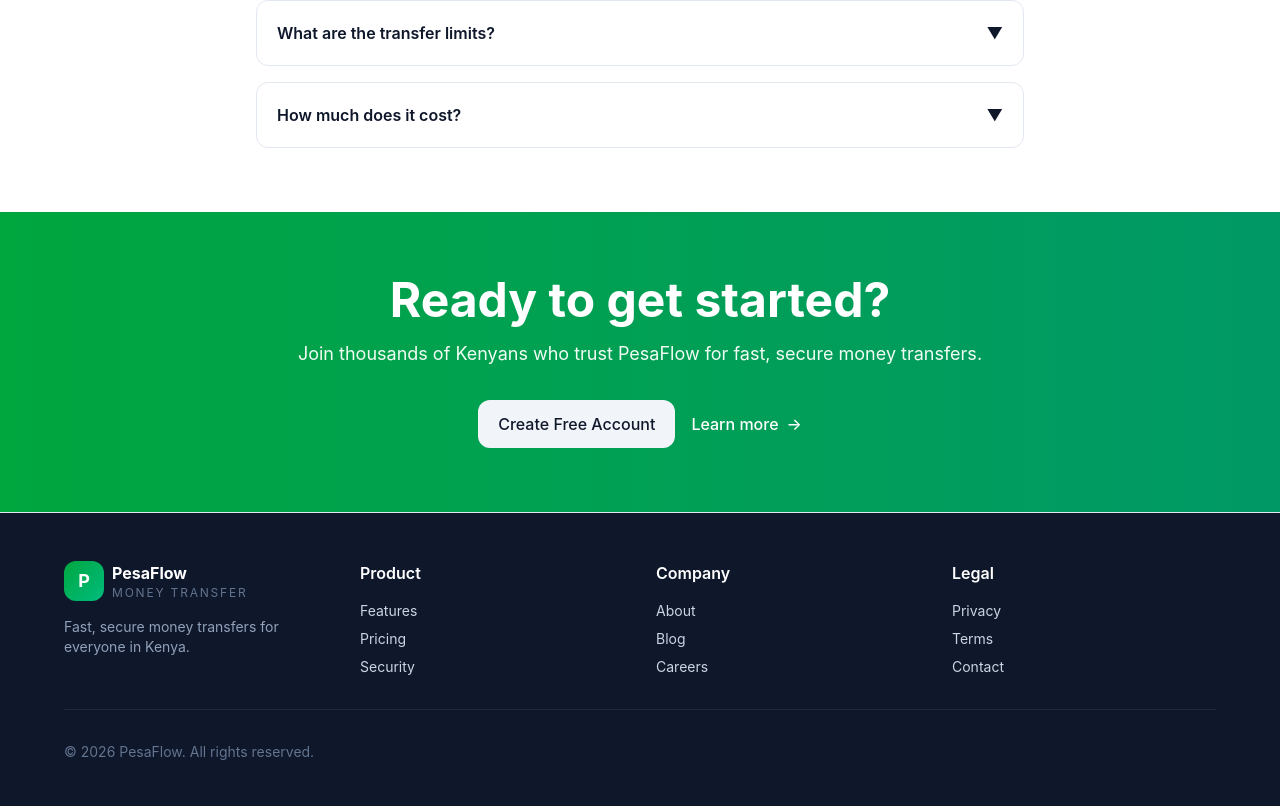
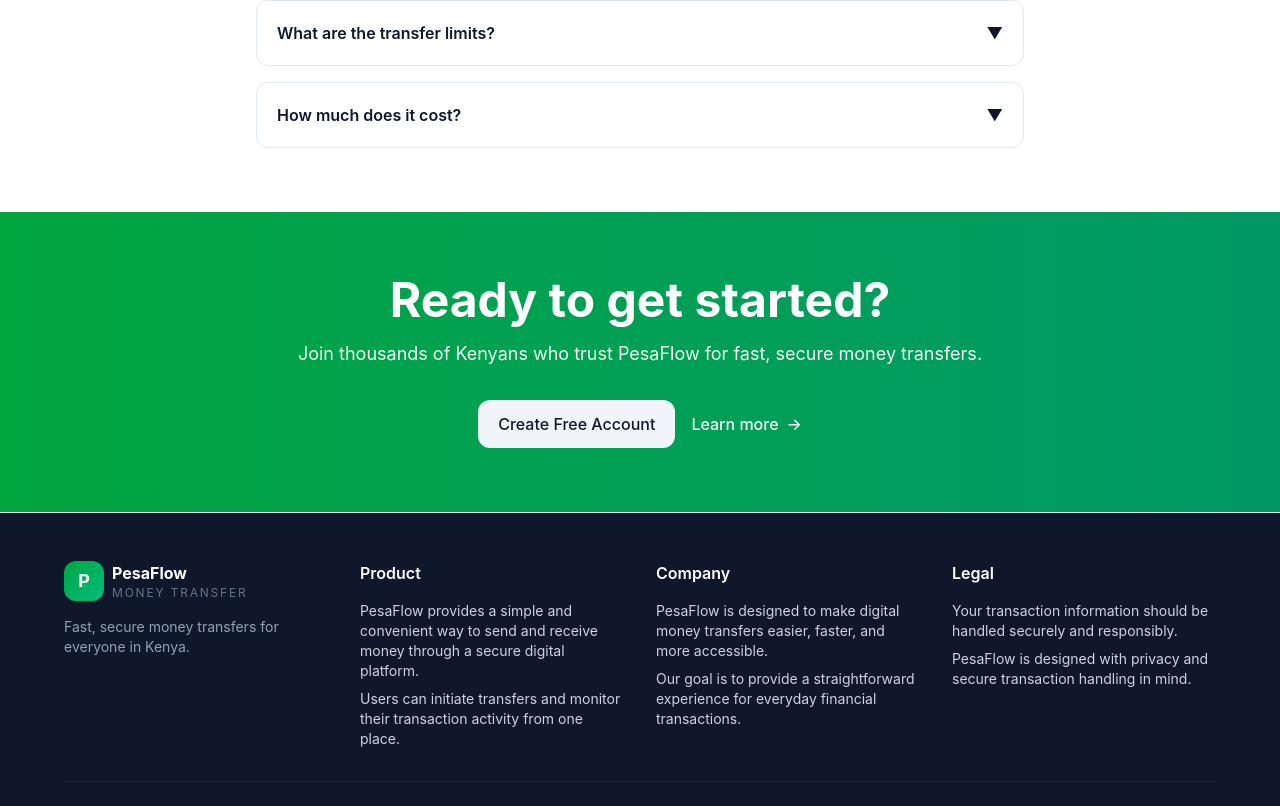
Before and after one commit to munroemil6-bot/pesaflow-frontend, a React (Vite) app: page / in a window 1280 px wide. Shown: the part 1991-2797 px from the top of the page. Built offline with nearby package versions, Linux system fonts and the light colour scheme.

Commit message:
creation of app routes to maiantain a clean routing system of web pages

```diff
--- a/src/App.jsx
+++ b/src/App.jsx
@@ -4,41 +4,12 @@
 import Navbar from './Components/Navbar'
 import Sidebar from './Components/Sidebar'
 import Loader from './Components/Loader'
-import { BrowserRouter as Router, Routes, Route, Navigate, useLocation } from 'react-router-dom'
-
-const Landing = React.lazy(() => import('./pages/Landing/Landing'))
-const Login = React.lazy(() => import('./pages/Auth/Login'))
-const Register = React.lazy(() => import('./pages/Auth/Register'))
-const ForgotPassword = React.lazy(() => import('./pages/Auth/ForgotPassword'))
-const UserDashboard = React.lazy(() => import('./pages/Dashboards/UserDashboard'))
-const AdminDashboard = React.lazy(() => import('./pages/Dashboards/AdminDashboard'))
-const Analytics = React.lazy(() => import('./pages/Dashboards/Analytics'))
-const Users = React.lazy(() => import('./pages/Dashboards/users'))
-const Wallet = React.lazy(() => import('./pages/Wallet/Wallet'))
-const AddFunds = React.lazy(() => import('./pages/Wallet/AddFunds'))
-const Beneficiaries = React.lazy(() => import('./pages/Benefeciaries/Beneficiaries'))
-const AddBeneficiary = React.lazy(() => import('./pages/Benefeciaries/AddBeneficiary'))
-const Transactions = React.lazy(() => import('./pages/Transactions/Transactions'))
-const TransactionDetails = React.lazy(() => import('./pages/Transactions/TransactionDetails'))
-const SendMoney = React.lazy(() => import('./pages/Transfer/SendMoney'))
-const ConfirmTransfer = React.lazy(() => import('./pages/Transfer/ConfirmTransfer'))
-const TrasferStatus = React.lazy(() => import('./pages/Transfer/TrasferStatus'))
-const Profile = React.lazy(() => import('./pages/Landing/Profile'))
-
-// TODO: Import layout components when created
-
-
-
-// Protected Route Component (TODO: implement after Redux is set up)
-function ProtectedRoute({ children }) {
-  // TODO: Check if user is authenticated from Redux
-  // For now, allow all routes
-  return children
-}
+import AppRoutes from './routes/AppRoutes'
+import { BrowserRouter as Router, useLocation } from 'react-router-dom'
 
 function AppContent() {
   const location = useLocation()
-  const isPublicPage = location.pathname === '/' || location.pathname.startsWith('/auth/')
+  const isPublicPage = location.pathname === '/' || location.pathname.startsWith('/auth/') || location.pathname.startsWith('/login') || location.pathname.startsWith('/register')
 
   return (
     <div className="min-h-screen bg-gray-50">
@@ -47,78 +18,7 @@
         {!isPublicPage && <Sidebar />}
         <main className={isPublicPage ? 'w-full' : 'flex-1'}>
           <Suspense fallback={<Loader />}>
-            <Routes>
-              {/* Public Routes */}
-              <Route path="/" element={<Landing />} />
-
-              {/* Auth Routes */}
-              <Route path="/auth/login" element={<Login />} />
-              <Route path="/auth/register" element={<Register />} />
-              <Route path="/auth/forgot-password" element={<ForgotPassword />} />
-
-              {/* User Routes (Protected) */}
-              <Route
-                path="/dashboard"
-                element={<ProtectedRoute><UserDashboard /></ProtectedRoute>}
-              />
-              <Route
-                path="/wallet"
-                element={<ProtectedRoute><Wallet /></ProtectedRoute>}
-              />
-              <Route
-                path="/wallet/add-funds"
-                element={<ProtectedRoute><AddFunds /></ProtectedRoute>}
-              />
-              <Route
-                path="/beneficiaries"
-                element={<ProtectedRoute><Beneficiaries /></ProtectedRoute>}
-              />
-              <Route
-                path="/beneficiaries/add"
-                element={<ProtectedRoute><AddBeneficiary /></ProtectedRoute>}
-              />
-              <Route
-                path="/transactions"
-                element={<ProtectedRoute><Transactions /></ProtectedRoute>}
-              />
-              <Route
-                path="/transactions/:id"
-                element={<ProtectedRoute><TransactionDetails /></ProtectedRoute>}
-              />
-              <Route
-                path="/transfer/send"
-                element={<ProtectedRoute><SendMoney /></ProtectedRoute>}
-              />
-              <Route
-                path="/transfer/confirm"
-                element={<ProtectedRoute><ConfirmTransfer /></ProtectedRoute>}
-              />
-              <Route
-                path="/transfer/status"
-                element={<ProtectedRoute><TrasferStatus /></ProtectedRoute>}
-              />
-              <Route
-                path="/profile"
-                element={<ProtectedRoute><Profile /></ProtectedRoute>}
-              />
-
-              {/* Admin Routes (Protected - Admin Only) */}
-              <Route
-                path="/admin/dashboard"
-                element={<ProtectedRoute><AdminDashboard /></ProtectedRoute>}
-              />
-              <Route
-                path="/admin/analytics"
-                element={<ProtectedRoute><Analytics /></ProtectedRoute>}
-              />
-              <Route
-                path="/admin/users"
-                element={<ProtectedRoute><Users /></ProtectedRoute>}
-              />
-
-              {/* Redirect unknown routes to home */}
-              <Route path="*" element={<Navigate to="/" replace />} />
-            </Routes>
+            <AppRoutes />
           </Suspense>
         </main>
       </div>
--- a/src/Components/Sidebar.jsx
+++ b/src/Components/Sidebar.jsx
@@ -37,7 +37,7 @@
             className={({ isActive }) =>
               `flex items-center gap-3 rounded-xl px-3 py-2.5 text-sm font-medium transition ${
                 isActive
-                  ? 'bg-blue-600 text-white shadow-sm shadow-blue-600/30'
+                  ? 'bg-green-600 text-white shadow-sm shadow-green-600/30'
                   : 'text-slate-600 hover:bg-slate-200 hover:text-slate-900'
               }`
             }
--- a/src/pages/Dashboards/AdminDashboard.jsx
+++ b/src/pages/Dashboards/AdminDashboard.jsx
@@ -3,7 +3,7 @@
  * ADMIN DASHBOARD
  * ========================================================
  *
- * Owner: NAOMI (Admin Frontend)
+ * Owner: Mason (Admin Frontend)
  * Week 1: Day 4 (Money Transfer)
  * Status: COMMENTS ONLY - CODE PENDING
  *
--- a/src/pages/Dashboards/Analytics.jsx
+++ b/src/pages/Dashboards/Analytics.jsx
@@ -3,7 +3,7 @@
  * ANALYTICS PAGE
  * ========================================================
  *
- * Owner: NAOMI (Admin Frontend)
+ * Owner: NASSRA (Admin Frontend)
  * Week 1: Day 4 (Money Transfer)
  * Status: COMMENTS ONLY - CODE PENDING
  *
--- a/src/pages/Landing/Landing.jsx
+++ b/src/pages/Landing/Landing.jsx
@@ -88,7 +88,7 @@
                   </Button>
                 </Link>
                 <Link to="/auth/login">
-                  <Button size="lg" variant="outline" className="border-white text-white hover:bg-white/10">
+                  <Button size="lg" variant="outline" className="border-white text-black hover:bg-white/10">
                     Sign In
                   </Button>
                 </Link>
@@ -273,6 +273,7 @@
       <footer className="border-t border-slate-200 bg-slate-900 text-slate-300 px-4 py-12 sm:px-6 lg:px-8">
         <div className="mx-auto max-w-6xl">
           <div className="grid gap-8 md:grid-cols-4 mb-8">
+
             {/* Brand */}
             <div>
               <div className="flex items-center gap-2 mb-4">
@@ -281,9 +282,12 @@
                 </div>
                 <div>
                   <p className="font-bold text-white">PesaFlow</p>
-                  <p className="text-xs uppercase tracking-[0.15em] text-slate-500">Money Transfer</p>
+                  <p className="text-xs uppercase tracking-[0.15em] text-slate-500">
+                    Money Transfer
+                  </p>
                 </div>
               </div>
+
               <p className="text-sm text-slate-400">
                 Fast, secure money transfers for everyone in Kenya.
               </p>
@@ -293,9 +297,14 @@
             <div>
               <h4 className="font-semibold text-white mb-4">Product</h4>
               <ul className="space-y-2 text-sm">
-                <li><a href="#" className="hover:text-white transition">Features</a></li>
-                <li><a href="#" className="hover:text-white transition">Pricing</a></li>
-                <li><a href="#" className="hover:text-white transition">Security</a></li>
+                <li>
+                  PesaFlow provides a simple and convenient way to send and receive
+                  money through a secure digital platform.
+                </li>
+                <li>
+                  Users can initiate transfers and monitor their transaction activity
+                  from one place.
+                </li>
               </ul>
             </div>
 
@@ -303,9 +312,14 @@
             <div>
               <h4 className="font-semibold text-white mb-4">Company</h4>
               <ul className="space-y-2 text-sm">
-                <li><a href="#" className="hover:text-white transition">About</a></li>
-                <li><a href="#" className="hover:text-white transition">Blog</a></li>
-                <li><a href="#" className="hover:text-white transition">Careers</a></li>
+                <li>
+                  PesaFlow is designed to make digital money transfers easier,
+                  faster, and more accessible.
+                </li>
+                <li>
+                  Our goal is to provide a straightforward experience for everyday
+                  financial transactions.
+                </li>
               </ul>
             </div>
 
@@ -313,11 +327,17 @@
             <div>
               <h4 className="font-semibold text-white mb-4">Legal</h4>
               <ul className="space-y-2 text-sm">
-                <li><a href="#" className="hover:text-white transition">Privacy</a></li>
-                <li><a href="#" className="hover:text-white transition">Terms</a></li>
-                <li><a href="#" className="hover:text-white transition">Contact</a></li>
+                <li>
+                  Your transaction information should be handled securely and
+                  responsibly.
+                </li>
+                <li>
+                  PesaFlow is designed with privacy and secure transaction handling
+                  in mind.
+                </li>
               </ul>
             </div>
+
           </div>
 
           {/* Bottom bar */}
--- /dev/null
+++ b/src/routes/AppRoutes.jsx
@@ -0,0 +1,130 @@
+import React from 'react'
+import { Routes, Route, Navigate } from 'react-router-dom'
+
+const Landing = React.lazy(() => import('../pages/Landing/Landing'))
+const Login = React.lazy(() => import('../pages/Auth/Login'))
+const Register = React.lazy(() => import('../pages/Auth/Register'))
+const ForgotPassword = React.lazy(() => import('../pages/Auth/ForgotPassword'))
+const UserDashboard = React.lazy(() => import('../pages/Dashboards/UserDashboard'))
+const AdminDashboard = React.lazy(() => import('../pages/Dashboards/AdminDashboard'))
+const Analytics = React.lazy(() => import('../pages/Dashboards/Analytics'))
+const Users = React.lazy(() => import('../pages/Dashboards/users'))
+const Wallet = React.lazy(() => import('../pages/Wallet/Wallet'))
+const AddFunds = React.lazy(() => import('../pages/Wallet/AddFunds'))
+const Beneficiaries = React.lazy(() => import('../pages/Benefeciaries/Beneficiaries'))
+const AddBeneficiary = React.lazy(() => import('../pages/Benefeciaries/AddBeneficiary'))
+const Transactions = React.lazy(() => import('../pages/Transactions/Transactions'))
+const TransactionDetails = React.lazy(() => import('../pages/Transactions/TransactionDetails'))
+const SendMoney = React.lazy(() => import('../pages/Transfer/SendMoney'))
+const ConfirmTransfer = React.lazy(() => import('../pages/Transfer/ConfirmTransfer'))
+const TransferStatus = React.lazy(() => import('../pages/Transfer/TrasferStatus'))
+const Profile = React.lazy(() => import('../pages/Landing/Profile'))
+
+// Protected Route Component (TODO: implement after Redux is set up)
+function ProtectedRoute({ children }) {
+  // TODO: Check if user is authenticated from Redux
+  // For now, allow all routes
+  return children
+}
+
+export default function AppRoutes() {
+  return (
+    <Routes>
+      {/* ==================== PUBLIC ROUTES ==================== */}
+
+      {/* Landing Page */}
+      <Route path="/" element={<Landing />} />
+
+      {/* Auth Routes */}
+      <Route path="/login" element={<Login />} />
+      <Route path="/register" element={<Register />} />
+      <Route path="/auth/login" element={<Login />} />
+      <Route path="/auth/register" element={<Register />} />
+      <Route path="/auth/forgot-password" element={<ForgotPassword />} />
+
+      {/* ==================== PROTECTED ROUTES ==================== */}
+
+      {/* Dashboard Routes */}
+      <Route
+        path="/dashboard"
+        element={<ProtectedRoute><UserDashboard /></ProtectedRoute>}
+      />
+      <Route
+        path="/wallet"
+        element={<ProtectedRoute><Wallet /></ProtectedRoute>}
+      />
+      <Route
+        path="/wallet/add-funds"
+        element={<ProtectedRoute><AddFunds /></ProtectedRoute>}
+      />
+
+      {/* Beneficiaries Routes */}
+      <Route
+        path="/beneficiaries"
+        element={<ProtectedRoute><Beneficiaries /></ProtectedRoute>}
+      />
+      <Route
+        path="/beneficiaries/add"
+        element={<ProtectedRoute><AddBeneficiary /></ProtectedRoute>}
+      />
+
+      {/* Send Money / Transfer Routes */}
+      <Route
+        path="/send-money"
+        element={<ProtectedRoute><SendMoney /></ProtectedRoute>}
+      />
+      <Route
+        path="/transfer/send"
+        element={<ProtectedRoute><SendMoney /></ProtectedRoute>}
+      />
+      <Route
+        path="/transfer/confirm"
+        element={<ProtectedRoute><ConfirmTransfer /></ProtectedRoute>}
+      />
+      <Route
+        path="/transfer/status"
+        element={<ProtectedRoute><TransferStatus /></ProtectedRoute>}
+      />
+
+      {/* Transactions Routes */}
+      <Route
+        path="/transactions"
+        element={<ProtectedRoute><Transactions /></ProtectedRoute>}
+      />
+      <Route
+        path="/transactions/:id"
+        element={<ProtectedRoute><TransactionDetails /></ProtectedRoute>}
+      />
+
+      {/* User Profile */}
+      <Route
+        path="/profile"
+        element={<ProtectedRoute><Profile /></ProtectedRoute>}
+      />
+
+      {/* ==================== ADMIN ROUTES ==================== */}
+
+      <Route
+        path="/admin"
+        element={<ProtectedRoute><AdminDashboard /></ProtectedRoute>}
+      />
+      <Route
+        path="/admin/dashboard"
+        element={<ProtectedRoute><AdminDashboard /></ProtectedRoute>}
+      />
+      <Route
+        path="/admin/analytics"
+        element={<ProtectedRoute><Analytics /></ProtectedRoute>}
+      />
+      <Route
+        path="/admin/users"
+        element={<ProtectedRoute><Users /></ProtectedRoute>}
+      />
+
+      {/* ==================== CATCH ALL ==================== */}
+
+      {/* Redirect unknown routes to home */}
+      <Route path="*" element={<Navigate to="/" replace />} />
+    </Routes>
+  )
+}
```
Also changed, not shown: src/layouts/Authlayout.jsx (deleted), src/pages/Dashboards/Transactions.jsx (deleted).
